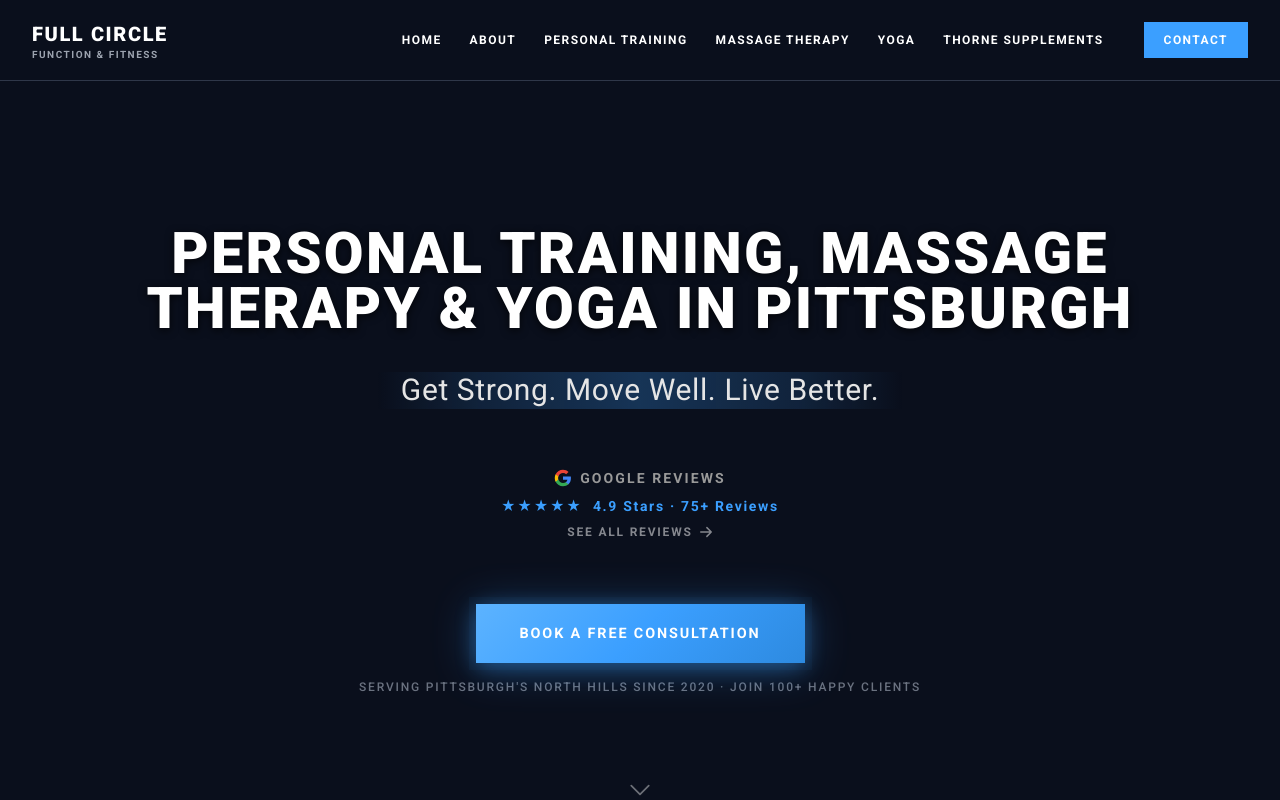
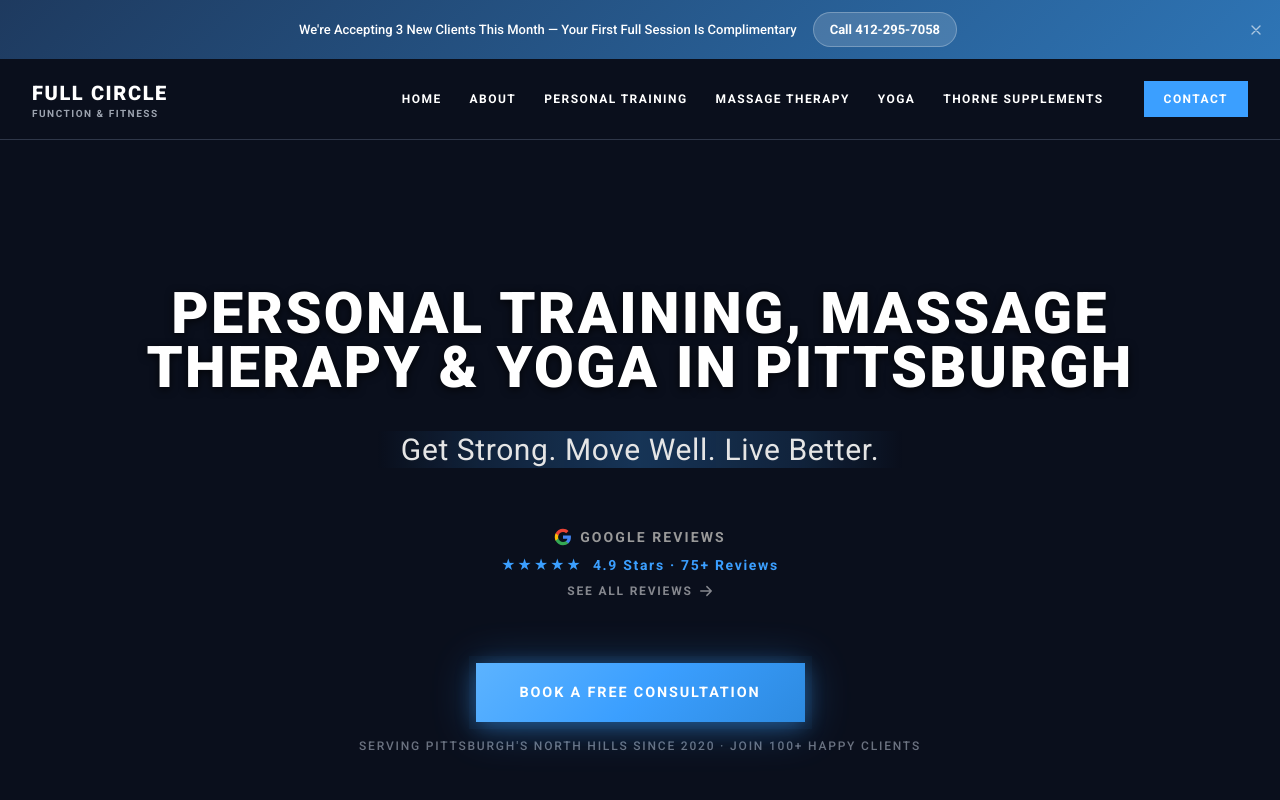
Before and after one commit to tminusstudios/full-circle-website, a Next.js app: page / in a window 1280 px wide. Shown: the top 800 px of the page. Built offline with nearby package versions, Linux system fonts and the light colour scheme.

Commit message:
Update banner copy

```diff
--- a/components/layout/Header.tsx
+++ b/components/layout/Header.tsx
@@ -5,6 +5,7 @@ import Container from './Container';
 
 export default function Header() {
   const [mobileMenuOpen, setMobileMenuOpen] = useState(false);
+  const [bannerVisible, setBannerVisible] = useState(true);
 
   const navigation = [
     { name: 'HOME', href: '/' },
@@ -16,7 +17,38 @@ export default function Header() {
   ];
 
   return (
-    <header className="bg-navy-950 border-b border-steel-700 sticky top-0 z-50">
+    <header className="sticky top-0 z-50">
+      {/* Promo Banner */}
+      {bannerVisible && (
+        <div
+          className="relative px-4 py-2.5 md:py-3"
+          style={{ background: 'linear-gradient(135deg, #1E3A5F 0%, #2E75B6 100%)' }}
+        >
+          <div className="flex flex-col md:flex-row items-center justify-center gap-2 md:gap-4 max-w-5xl mx-auto pr-6">
+            <p className="text-white text-[12px] md:text-[13px] font-medium text-center leading-snug">
+              We&apos;re Accepting 3 New Clients This Month — Your First Full Session Is Complimentary
+            </p>
+            <a
+              href="tel:4122957058"
+              className="inline-block text-white text-[12px] md:text-[13px] font-bold bg-white/15 hover:bg-white/25 transition-colors px-4 py-1.5 rounded-full border border-white/25 whitespace-nowrap w-full md:w-auto text-center"
+            >
+              Call 412-295-7058
+            </a>
+          </div>
+          <button
+            onClick={() => setBannerVisible(false)}
+            className="absolute right-3 top-1/2 -translate-y-1/2 text-white/60 hover:text-white transition-colors p-1"
+            aria-label="Dismiss banner"
+          >
+            <svg className="w-4 h-4" fill="none" viewBox="0 0 24 24" stroke="currentColor" strokeWidth={2}>
+              <path strokeLinecap="round" strokeLinejoin="round" d="M6 18L18 6M6 6l12 12" />
+            </svg>
+          </button>
+        </div>
+      )}
+
+      {/* Navigation */}
+      <div className="bg-navy-950 border-b border-steel-700">
       <Container>
         <nav className="flex items-center justify-between py-5">
 
@@ -104,6 +136,7 @@ export default function Header() {
           </div>
         )}
       </Container>
+      </div>
     </header>
   );
 }
```
